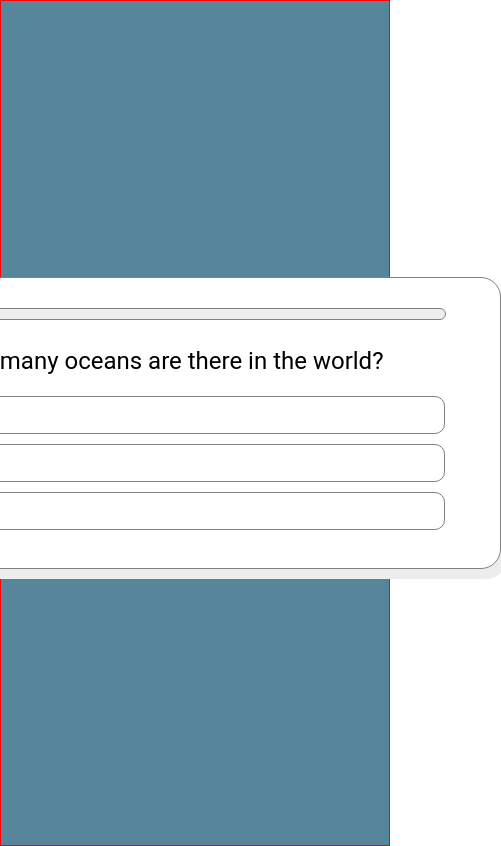
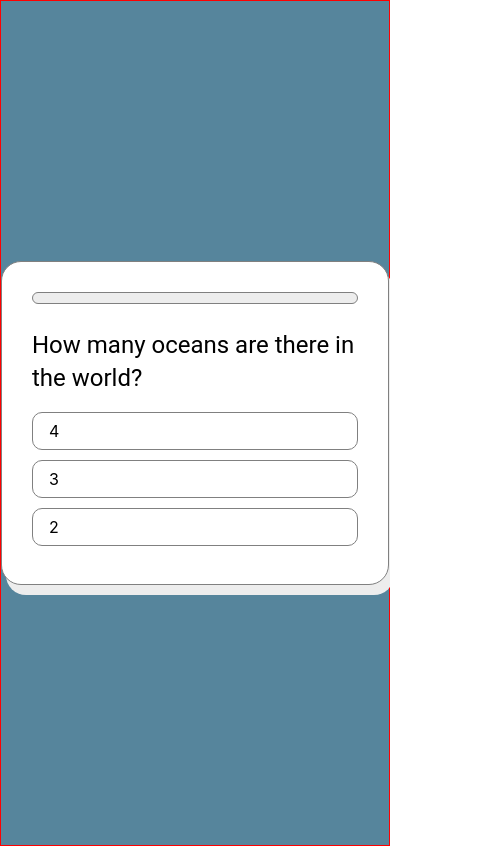
Before and after one commit to OlhaOvsiienko/quiz, a React (Create React App) app in the folder quiz/: page / in a window 390 px wide. Shown: the whole page, 501 px wide, since content can reach past the window. Built offline with nearby package versions, Linux system fonts and the light colour scheme.

Commit message:
edit styles (for mobile)

```diff
--- a/quiz/src/components/game/Game.jsx
+++ b/quiz/src/components/game/Game.jsx
@@ -46,7 +46,7 @@ const Game = () => {
                             {questionTitle}
                         </Typography>
                     </Box>
-                    <List>
+                    <List sx={styles.list}>
                         {answerVariants.map((answer, index) => (
                             <ListItem
                                 key={index}
--- a/quiz/src/components/game/Game.styles.js
+++ b/quiz/src/components/game/Game.styles.js
@@ -10,7 +10,8 @@ export const styles = {
     },
 
     question: {
-        width: '550px',
+        width: '100%',
+        maxWidth: '550px',
         border: '1px solid grey',
         backgroundColor: '#fff',
         display: 'flex',
@@ -21,29 +22,33 @@ export const styles = {
         padding: '30px',
         position: 'relative', // необходимо для псевдоэлемента
         boxShadow: '5px 10px 0px #ededed',
+        boxSizing: 'border-box',
     },
 
     title: {
-        width: '500px',
-        //border: '1px solid green',
+        width: '100%',
+        maxWidth: '550px',
         backgroundColor: 'white',
         fontSize: '18px',
         margin: '0',
     },
 
+    list: {
+        width: '100%',
+        maxWidth: '550px',
+    },
+
     variant: {
-        width: '500px',
+        width: '100%',
+        maxWidth: '550px',
+        display: 'flex',
         border: '1px solid grey',
         backgroundColor: 'white',
         borderRadius: '10px',
         marginTop: '10px',
-
         '&:hover': {
           backgroundColor: '#ededed',
           borderColor: '#333',
         },
-
     },
-
-
 }
--- a/quiz/src/components/progress-bar/ProgressBar.styles.js
+++ b/quiz/src/components/progress-bar/ProgressBar.styles.js
@@ -1,16 +1,24 @@
 export const styles = {
+
+    progressBox: {
+        width: '100%',
+        maxWidth: '500px',
+        display: 'flex',
+    },
+
     progressBar: {
-        height: '10px', // Высота полосы
+        height: '10px',
         backgroundColor: '#ededed', // Цвет фона
         borderRadius: '50px',
-        width: '500px',
+        width: '100%',
+        maxWidth: '500px',
         '& .MuiLinearProgress-bar': {
             backgroundColor: '#37f507', // Цвет заполнения
             borderRadius: '50px',
             transition: 'all 0.3s ease-in-out',
         },
         border: '1px solid grey',
-
         marginBottom: '25px',
+        display: 'flex',
     }
 }
--- a/quiz/src/components/progress-bar/Progressbar.jsx
+++ b/quiz/src/components/progress-bar/Progressbar.jsx
@@ -8,7 +8,7 @@ const ProgressBar = ({ value }) => {
     const clampedValue = Math.max(0, Math.min(100, value))
 
     return (
-        <Box>
+        <Box sx={styles.progressBox}>
             <LinearProgress
                 sx={styles.progressBar}
                 variant="determinate"
--- a/quiz/src/components/result/Result.jsx
+++ b/quiz/src/components/result/Result.jsx
@@ -9,14 +9,17 @@ const Result = ({ correct }) => {
 
     return (
         <Box sx={styles.result}>
-            <img src={winner} alt='Winner Icon' />
+            <Box sx={styles.img}>
+                <img src={winner} alt='Winner Icon' />
+            </Box>
+
             <Typography variant='h5'>
                 You answered {correct} questions from {QuizContent.length}!
             </Typography>
             <Button
                 variant="contained"
-                color="primary"
                 size="large"
+                sx={styles.button}
                 onClick={() => {}}
             >
                 Try again
--- a/quiz/src/components/result/Result.styles.js
+++ b/quiz/src/components/result/Result.styles.js
@@ -1,6 +1,8 @@
 export const styles = {
     result: {
-        width: '550px',
+        width: '100%',
+        maxWidth: '550px',
+        boxSizing: 'border-box',
         border: '1px solid grey',
         backgroundColor: '#fff',
         display: 'flex',
@@ -9,9 +11,30 @@ export const styles = {
         alignItems: 'center',
         borderRadius: '20px',
         padding: '30px',
-        position: 'relative', // необходимо для псевдоэлемента
+        position: 'relative',
         boxShadow: '5px 10px 0px #ededed',
     },
 
+   img: {
+    width: '100px',
+    marginBottom: '20px',
+    img: {
+        width: '100%',
+        height: 'auto',
+    },
+   },
 
+   button: {
+        backgroundColor: '',
+        borderRadius: '50px',
+        boxShadow: 'none',
+        '&:hover': {
+            boxShadow: 'none',
+            color: 'black',
+    },
+        backgroundColor: 'orange',
+        textTransform: 'none',
+        marginTop: '20px',
+        fontSize: '18px',
+   },
 }
```
